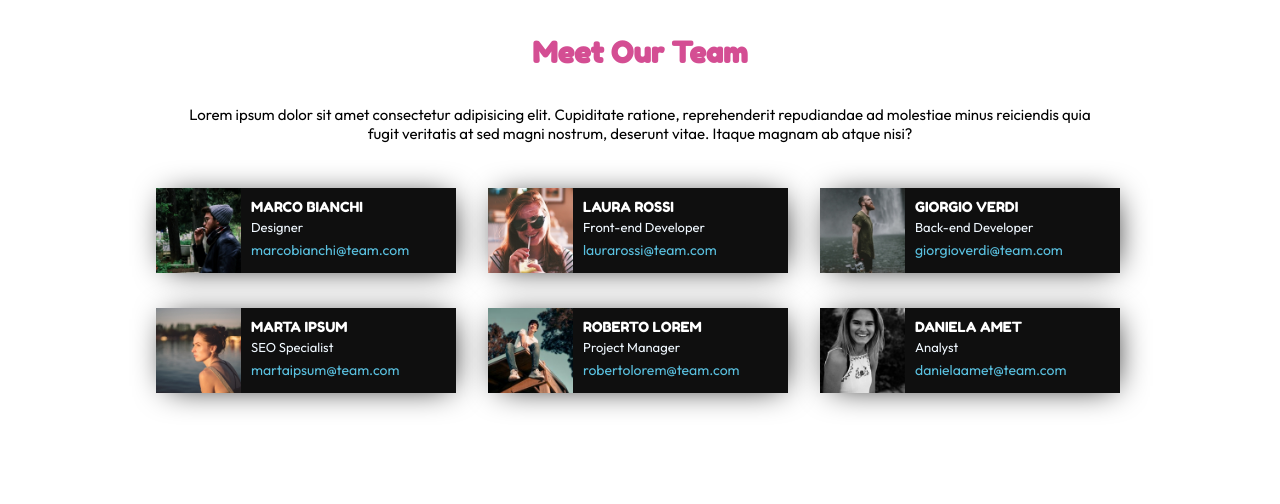
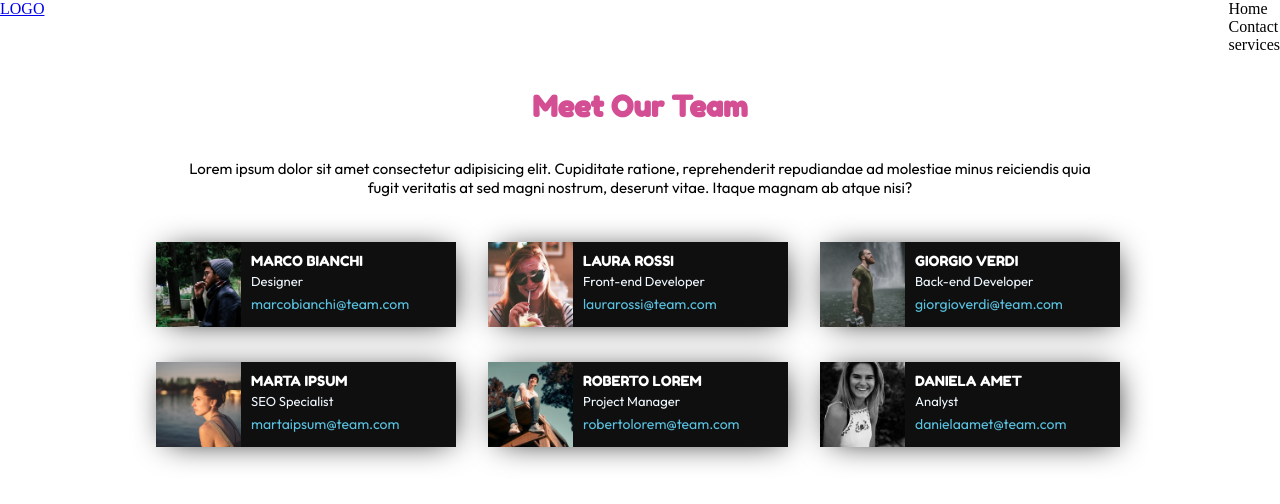
Before and after one commit to LoretaDibenedetto/html-css-flex-cards, a plain HTML site: page index.html in a window 1280 px wide. Drawn offline with Linux system fonts and the light colour scheme.

Commit message:
add header layout

```diff
--- a/css/style.css
+++ b/css/style.css
@@ -2,6 +2,7 @@
     margin:0;
     padding: 0;
     box-sizing: border-box;
+    list-style-type: none;
 }
 
 .container{
@@ -9,6 +10,12 @@
     width: 1000px;
 
 }
+/*header */
+.header{
+    display:flex;
+    justify-content: space-between;
+}
+
 /*title */
 .title{
     text-align: center;
--- a/index.html
+++ b/index.html
@@ -14,7 +14,18 @@
 
 </head>
 <body>
+    <header class="header">
+        <a href="#" class="logo">LOGO</a>
+        <nav class="navbar">
+            <ul>
+                <li>Home</li>
+                <li>Contact</li>
+                <li>services</li>
+            </ul>
+        </nav>
+     </header>
                 <div class="container">
+
                     <div class="title">
 
                         <h1>Meet Our Team</h1>
```
